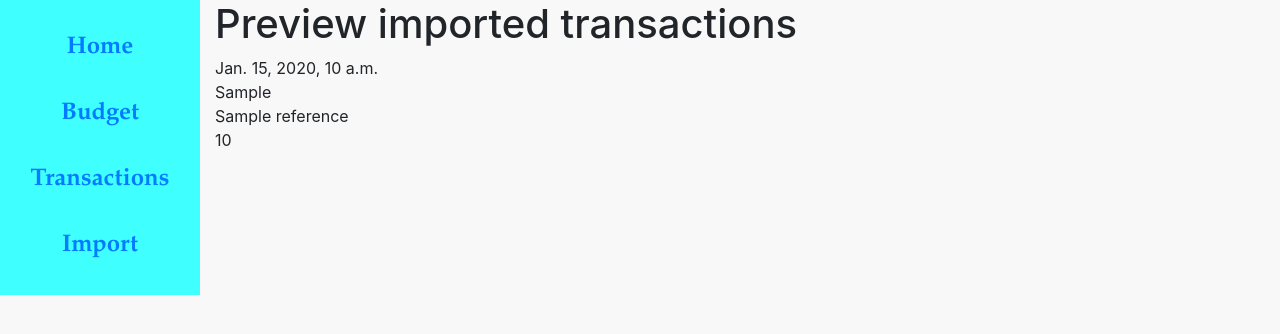
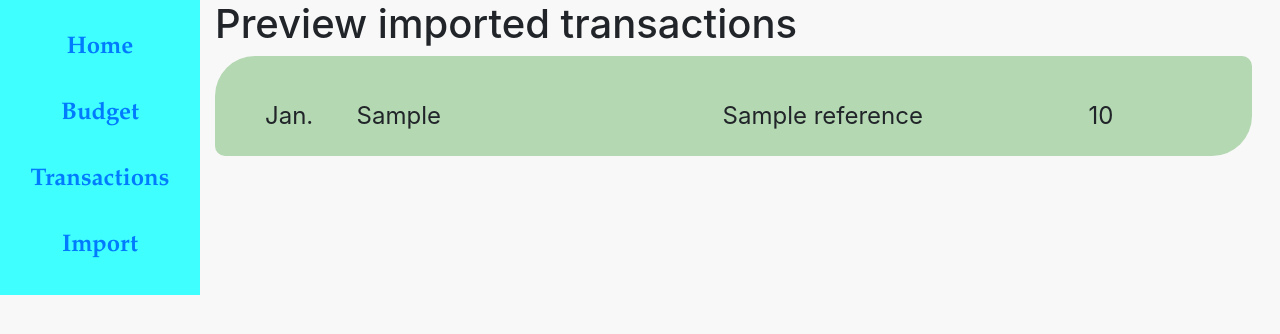
Before and after one commit to abominablem/antioch, a Django app: template django/antioch/import/templates/preview_files.html in a window 1280 px wide. Shown: the part 200-534 px from the top of the page. Run offline with Django 3.2, Linux system fonts and the light colour scheme; the template is opened without the code that fills it: most values are stand-ins (such as "Sample title", 1, 10 or a date in 2020).

Commit message:
Update preview view for imported OFX files

```diff
--- a/django/antioch/antioch/static/css/styles.css
+++ b/django/antioch/antioch/static/css/styles.css
@@ -131,9 +131,11 @@ table caption {
   padding-left: 50px;
   margin-left: 0px;
   margin-right: 50px;
+  margin-bottom: 10px;
   width: 100%;
   height: 100px;
   vertical-align: center;
+  display: table;
 }
 
 .single-detail {
@@ -146,7 +148,6 @@ table caption {
   height: 100px;
   vertical-align: middle;
   overflow: hidden;
-  vertical-align: middle;
   line-height: 80px;
 }
 
@@ -167,3 +168,87 @@ table caption {
 	float: left;
 	color: black;
 }
+
+.transaction-element {
+	padding-left: 20px;
+	display: table-cell;
+	font-family: "sans-serif";
+	font-size: 24px;
+	float: left;
+	color: black;
+}
+
+.colour-swatch{
+	width: 30px;
+	margin-right: 20px;
+	border-radius: 25px;
+	background-color: lime;
+	display: table-cell;
+	vertical-align: middle;
+}
+
+.single-transaction-text{
+	padding-left: 20px;
+	display: table-cell;
+    height: 100%;
+	vertical-align: middle;
+	font-family: "sans-serif";
+	font-size: 24px;
+	float: left;
+	color: black;
+}
+
+.single-tpreview{
+  border-radius: 40px 10px 40px 10px;
+  background: #B4D8B2;
+  padding: 20px;
+  padding-left: 50px;
+  margin-left: 0px;
+  margin-right: 50px;
+  margin-bottom: 10px;
+  width: 100%;
+  height: 100px;
+  vertical-align: center;
+  display: flex;
+  overflow: hidden;
+  line-height: 80px;
+}
+
+.tpreview-date{
+    flex-basis: 100px;
+    display:inline-block;
+	vertical-align: middle;
+	margin: 0 auto;
+	float: left;
+	font-size: 24px;
+}
+
+.tpreview-cparty{
+    flex-basis: 50%;
+    display:inline-block;
+	vertical-align: middle;
+	margin: 0 auto;
+	float: left;
+	font-size: 24px;
+	margin-left: 20px;
+}
+
+.tpreview-ref{
+    flex-basis: 50%;
+    display:inline-block;
+	vertical-align: middle;
+	margin: 0 auto;
+	float: left;
+	font-size: 24px;
+	margin-left: 20px;
+}
+
+.tpreview-amount{
+    flex-basis: 100px
+    display:inline-block;
+	vertical-align: middle;
+	float: left;
+	width: 200px;
+	font-size: 24px;
+	margin-left: 20px;
+}
```
